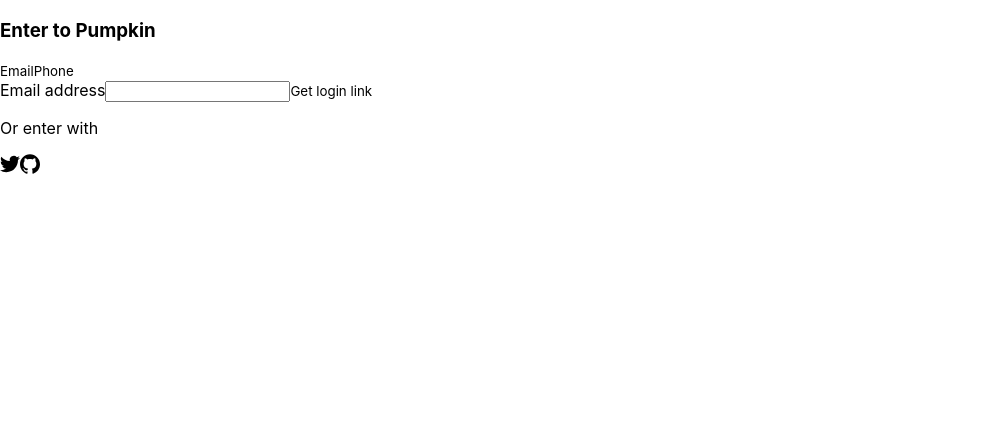
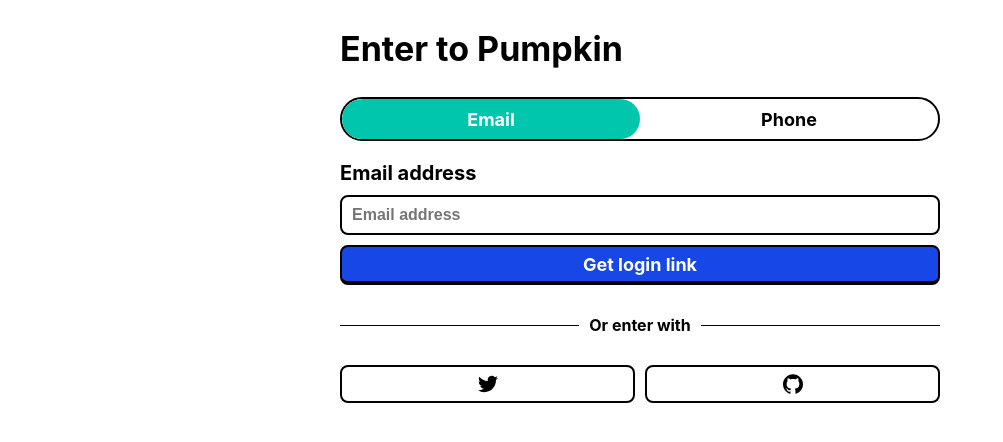
Before and after one commit to Bori-github/pumpkin-market, a Next.js app: page /enter in a window 1280 px wide. Shown: the top 442 px of the page, without its empty margins (0-1003 px from the left). Built offline with nearby package versions, Linux system fonts and the light colour scheme.

Commit message:
style(enter.tsx): Enter 페이지 스타일 적용

```diff
--- a/src/pages/enter.tsx
+++ b/src/pages/enter.tsx
@@ -2,44 +2,176 @@
 import { useState } from 'react';
 import TwitterIcon from '../assets/twitter.svg';
 import GithubIcon from '../assets/github.svg';
+import styled from '@emotion/styled';
+import { css } from '@emotion/react';
 
 const Enter: NextPage = () => {
   const [method, setMethod] = useState<'email' | 'phone'>('email');
 
   return (
-    <section>
-      <h3>Enter to Pumpkin</h3>
-      <div>
-        <button type="button" onClick={() => setMethod('email')}>
+    <Section>
+      <Title>Enter to Pumpkin</Title>
+      <MethodTab>
+        <EmailTabButton
+          type="button"
+          onClick={() => setMethod('email')}
+          method={method}
+        >
           Email
-        </button>
-        <button type="button" onClick={() => setMethod('phone')}>
+        </EmailTabButton>
+        <PhoneTabButton
+          type="button"
+          onClick={() => setMethod('phone')}
+          method={method}
+        >
           Phone
-        </button>
-      </div>
-      <form>
-        <label htmlFor={method === 'email' ? 'email' : 'phone'}>
+        </PhoneTabButton>
+      </MethodTab>
+      <Form>
+        <Label htmlFor={method === 'email' ? 'email' : 'phone'}>
           {method === 'email' ? 'Email address' : 'Phone number'}
-        </label>
-        {method === 'email' && <input type="email" required />}
-        {method === 'phone' && <input type="number" required />}
-        <button type="submit">
+        </Label>
+        {method === 'email' && (
+          <Input type="email" required placeholder="Email address" />
+        )}
+        {method === 'phone' && (
+          <Input type="number" required placeholder="Phone number" />
+        )}
+        <SubmitButton type="submit">
           {method === 'email' ? 'Get login link' : 'Get one-time password'}
-        </button>
-      </form>
-      <div>
-        <p>Or enter with</p>
-        <div>
-          <button>
-            <TwitterIcon width="20px" />
-          </button>
-          <button>
-            <GithubIcon width="20px" />
-          </button>
-        </div>
-      </div>
-    </section>
+        </SubmitButton>
+      </Form>
+      <OtherMethodContainer>
+        <OtherMethodText>Or enter with</OtherMethodText>
+      </OtherMethodContainer>
+      <ButtonContainer>
+        <OtherMethodButton>
+          <TwitterIcon width="20px" />
+        </OtherMethodButton>
+        <OtherMethodButton>
+          <GithubIcon width="20px" />
+        </OtherMethodButton>
+      </ButtonContainer>
+    </Section>
   );
 };
 
 export default Enter;
+
+const Section = styled.section`
+  width: 80%;
+  max-width: 600px;
+  margin: 0 auto;
+`;
+
+const Title = styled.h1`
+  font-size: 34px;
+`;
+
+const MethodTab = styled.div`
+  display: grid;
+  grid-template-columns: repeat(2, 1fr);
+  overflow: hidden;
+  border: 2px solid #000;
+  border-radius: 40px;
+`;
+
+const TabButtonStyle = css`
+  height: 40px;
+  border-radius: 40px;
+  font-size: 18px;
+  font-weight: bold;
+  transition: background-color 0.2s color 0.2s;
+`;
+
+const EmailTabButton = styled.button<{ method: string }>`
+  ${TabButtonStyle}
+  background-color: ${({ method }) =>
+    method === 'email' ? '#00c6ad' : 'transprent'};
+  color: ${({ method }) => (method === 'email' ? '#fff' : 'transprent')};
+`;
+
+const PhoneTabButton = styled.button<{ method: string }>`
+  ${TabButtonStyle}
+  background-color: ${({ method }) =>
+    method === 'phone' ? '#00c6ad' : 'transprent'};
+  color: ${({ method }) => (method === 'phone' ? '#fff' : 'transprent')};
+`;
+
+const Form = styled.form`
+  display: flex;
+  flex-direction: column;
+  row-gap: 10px;
+  padding: 20px 0;
+`;
+
+const Label = styled.label`
+  font-size: 20px;
+  font-weight: bold;
+`;
+
+const Input = styled.input`
+  height: 40px;
+  padding: 0 10px;
+  border: 2px solid #000;
+  border-radius: 8px;
+  font-size: 16px;
+  font-weight: bold;
+`;
+
+const SubmitButton = styled.button`
+  height: 40px;
+  border: 2px solid #000;
+  border-bottom-width: 4px;
+  border-radius: 8px;
+  background-color: #1747e7;
+  color: #fff;
+  font-size: 18px;
+  font-weight: bold;
+`;
+
+const OtherMethodContainer = styled.div`
+  position: relative;
+  margin: 10px 0 30px;
+  text-align: center;
+
+  &::before {
+    content: '';
+    display: block;
+    position: absolute;
+    top: 50%;
+    z-index: -1;
+    width: 100%;
+    height: 1px;
+    background-color: #000;
+  }
+`;
+
+const OtherMethodText = styled.span`
+  padding: 0 10px;
+  background-color: #fff;
+  font-size: 16px;
+  font-weight: bold;
+`;
+
+const ButtonContainer = styled.div`
+  display: grid;
+  grid-template-columns: repeat(2, 1fr);
+  column-gap: 10px;
+`;
+
+const OtherMethodButton = styled.button`
+  height: 38px;
+  border: 2px solid #000;
+  border-radius: 8px;
+  font-size: 0;
+  transition: all 0.2s;
+
+  &:hover {
+    background-color: #000;
+
+    svg {
+      fill: #fff;
+    }
+  }
+`;
```
